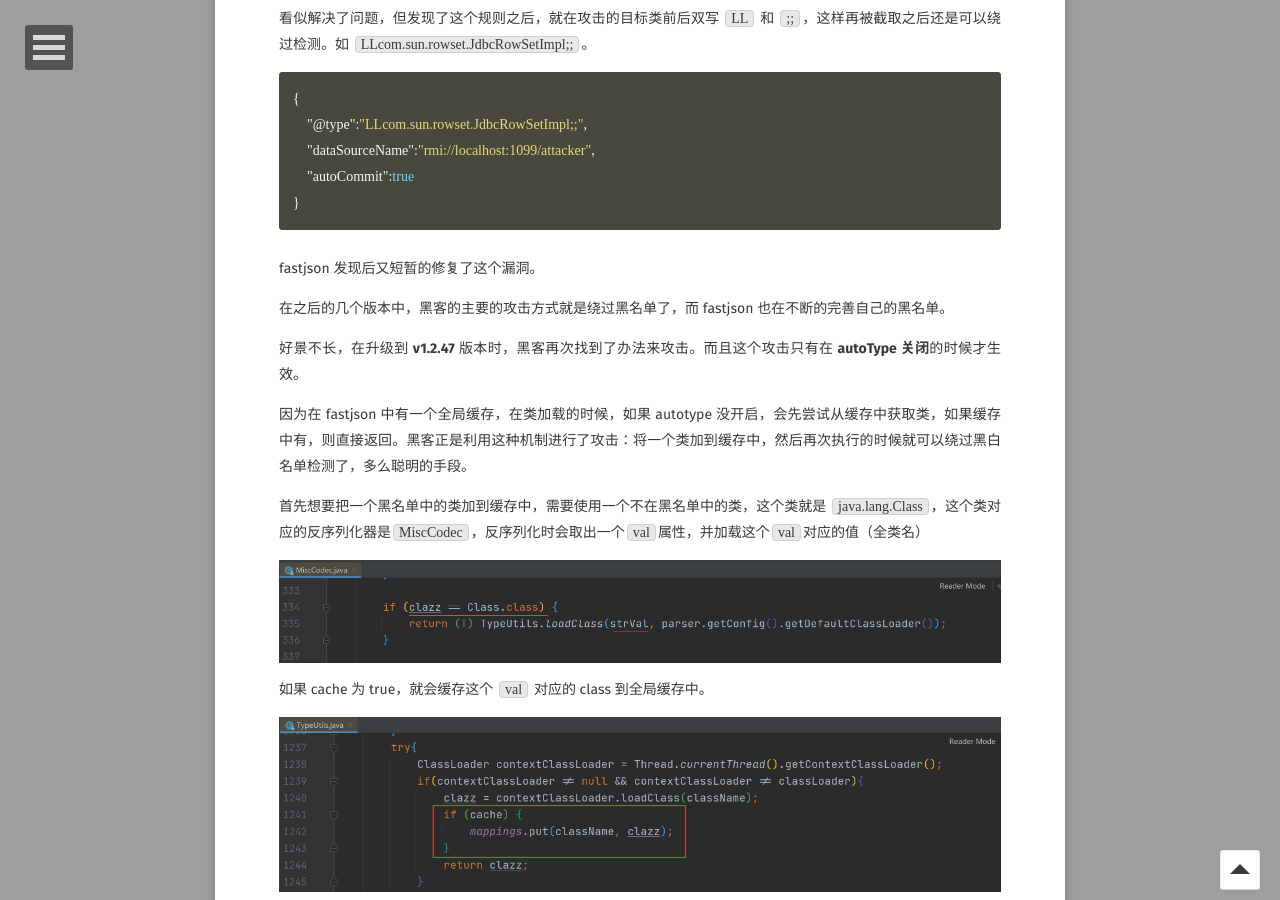
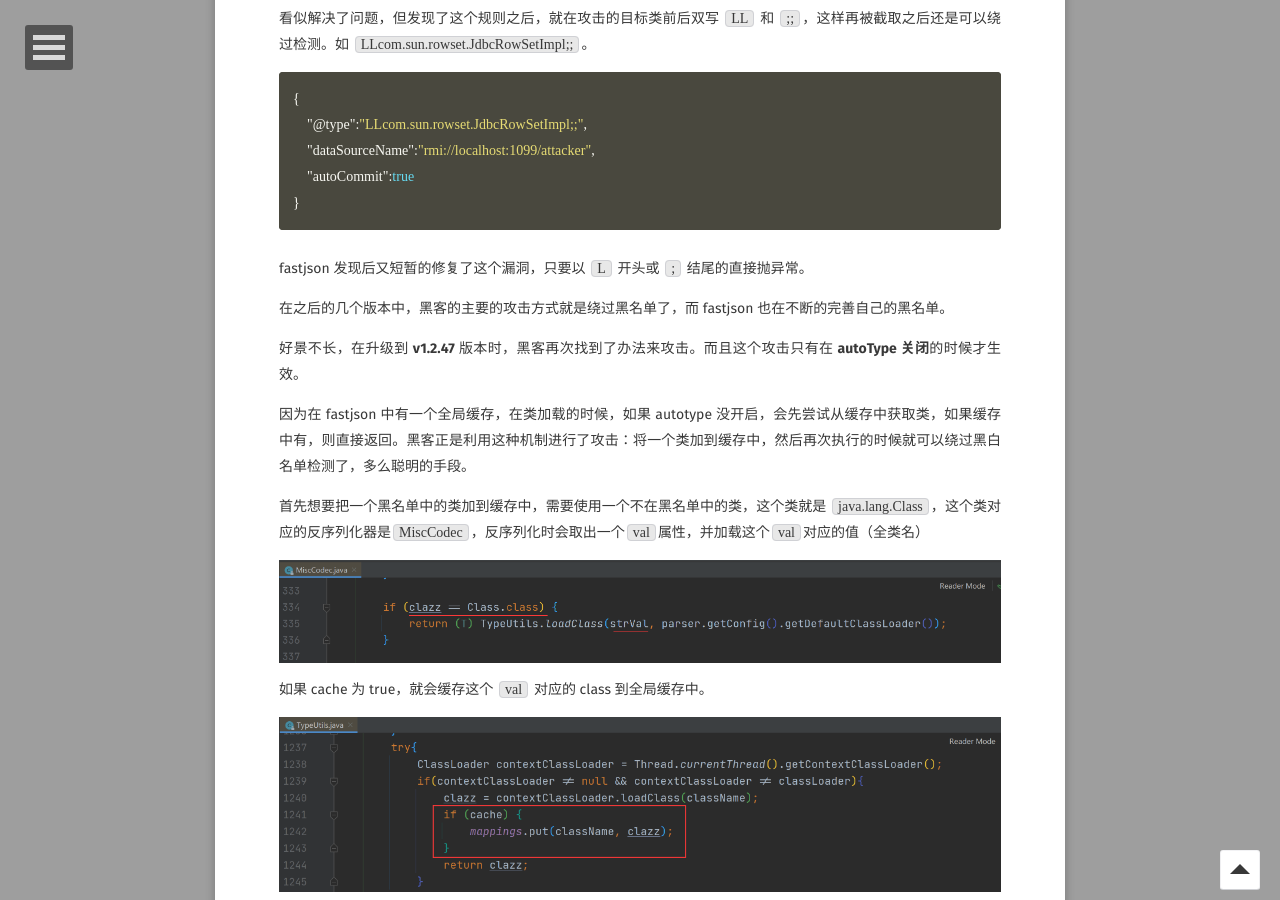
Before and after one commit to hyfsy/hyfsy.github.io, a Jekyll site: the page built from _posts/2021-04-01-serialize-attack.md, in a window 1280 px wide and 900 px high, scrolled down 13099 px. Built offline with Jekyll 4.4.1, drawn with Linux system fonts in a browser that asks for light colours; some web fonts are replaced.

Commit message:
修改部分内容

````diff
--- a/_posts/2021-04-01-serialize-attack.md
+++ b/_posts/2021-04-01-serialize-attack.md
@@ -297,7 +297,7 @@
 }
 ```
 
-fastjson 发现后又短暂的修复了这个漏洞。
+fastjson 发现后又短暂的修复了这个漏洞，只要以 `L` 开头或 `;` 结尾的直接抛异常。
 
 
 
````
